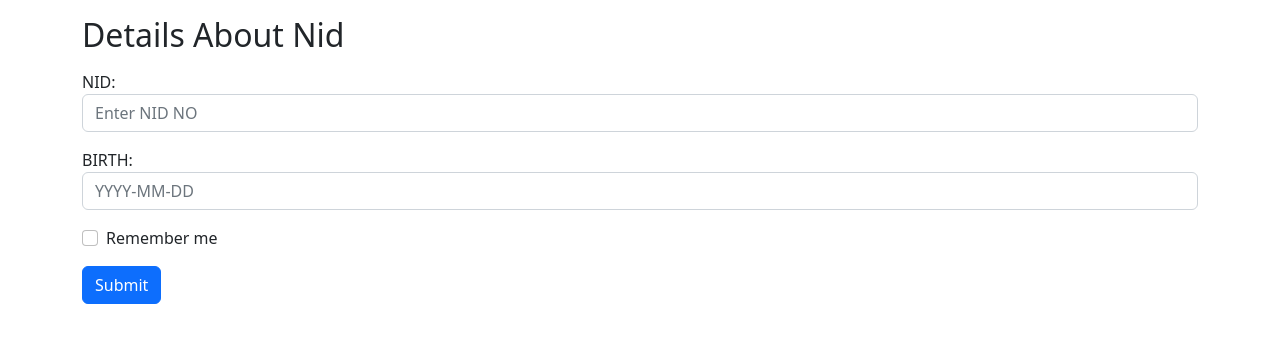
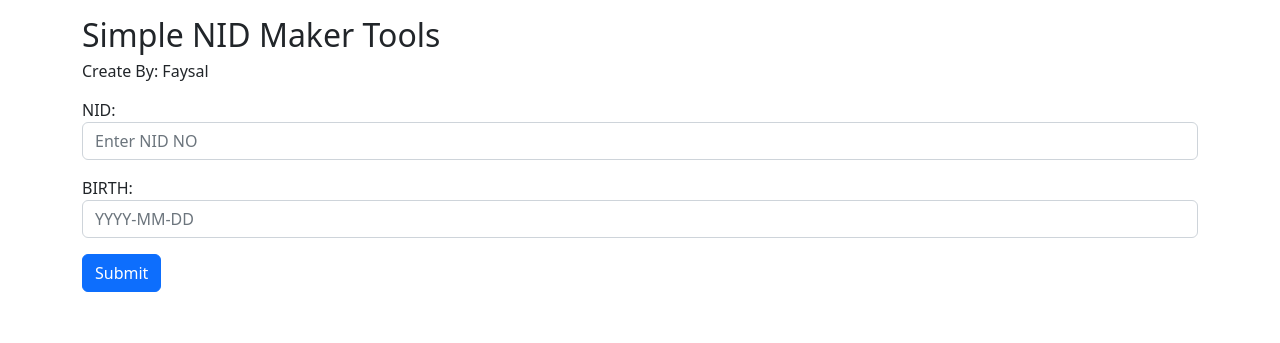
Before and after one commit to faysal505/flask, a Flask app: page / in a window 1280 px wide. Shown: the top 343 px of the page. Run offline with Flask 2, Linux system fonts and the light colour scheme.

Commit message:
Update home.html

```diff
--- a/templates/home.html
+++ b/templates/home.html
@@ -1,7 +1,7 @@
 <!DOCTYPE html>
 <html lang="en">
 <head>
-  <title>Bootstrap Example</title>
+  <title>NID MAKER</title>
   <meta charset="utf-8">
   <meta name="viewport" content="width=device-width, initial-scale=1">
   <link href="https://cdn.jsdelivr.net/npm/bootstrap@5.2.3/dist/css/bootstrap.min.css" rel="stylesheet">
@@ -10,20 +10,16 @@
 <body>
 
 <div class="container mt-3">
-  <h2>Details About Nid</h2>
+  <h2>Simple NID Maker Tools</h2>
+  <h6>Create By: Faysal</h6>
   <form action="/results" method="post">
     <div class="mb-3 mt-3">
       <label for="email">NID:</label>
-      <input type="text" class="form-control" name="nid" placeholder="Enter NID NO" name="email">
+      <input type="text" class="form-control" id="email" name="nid" placeholder="Enter NID NO" name="email">
     </div>
     <div class="mb-3">
       <label for="pwd">BIRTH:</label>
-      <input type="text" class="form-control" name="birth" placeholder="YYYY-MM-DD" name="pswd">
-    </div>
-    <div class="form-check mb-3">
-      <label class="form-check-label">
-        <input class="form-check-input" type="checkbox" name="remember"> Remember me
-      </label>
+      <input type="text" class="form-control" id="pwd" name="birth" placeholder="YYYY-MM-DD" name="pswd">
     </div>
     <button type="submit" class="btn btn-primary">Submit</button>
   </form>
```
